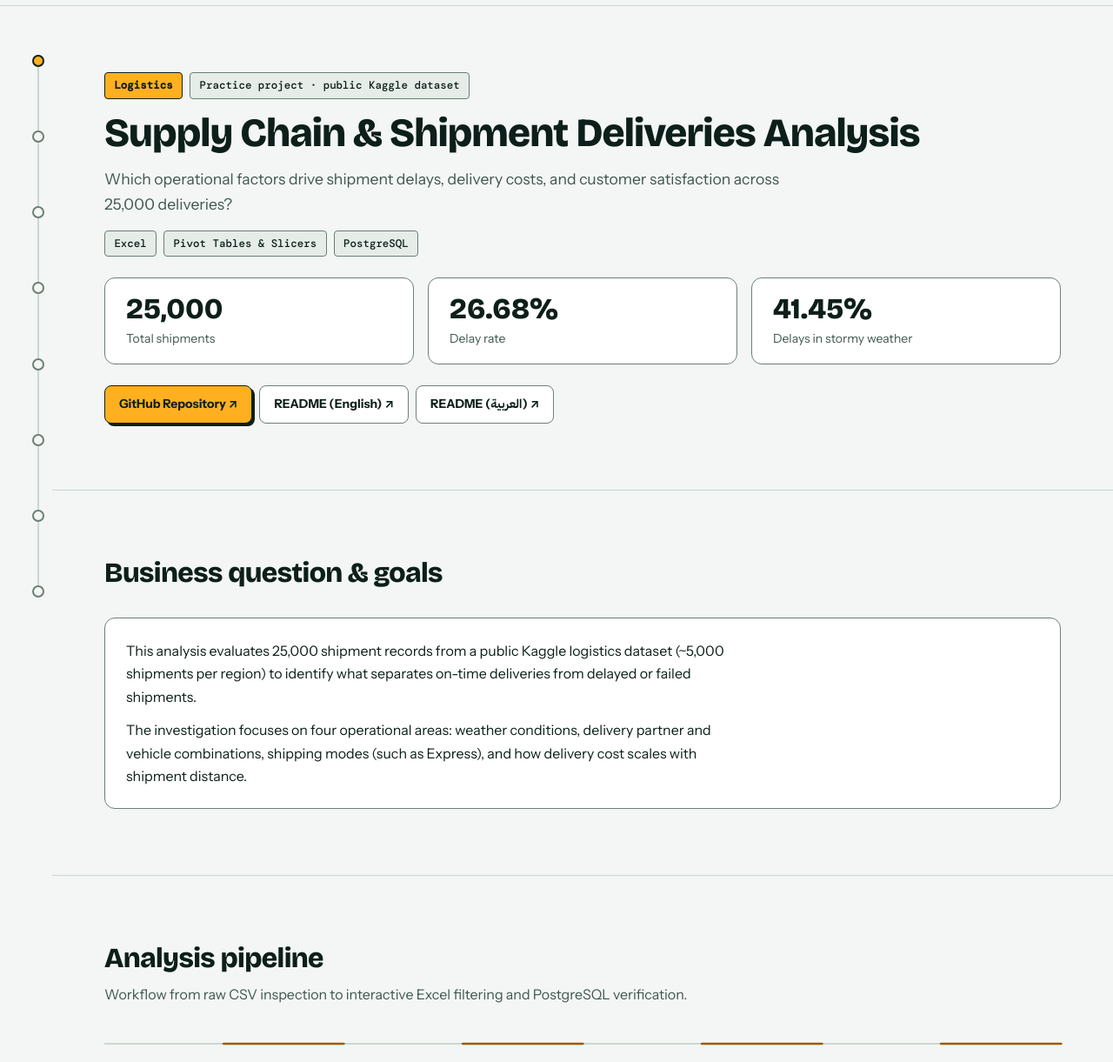
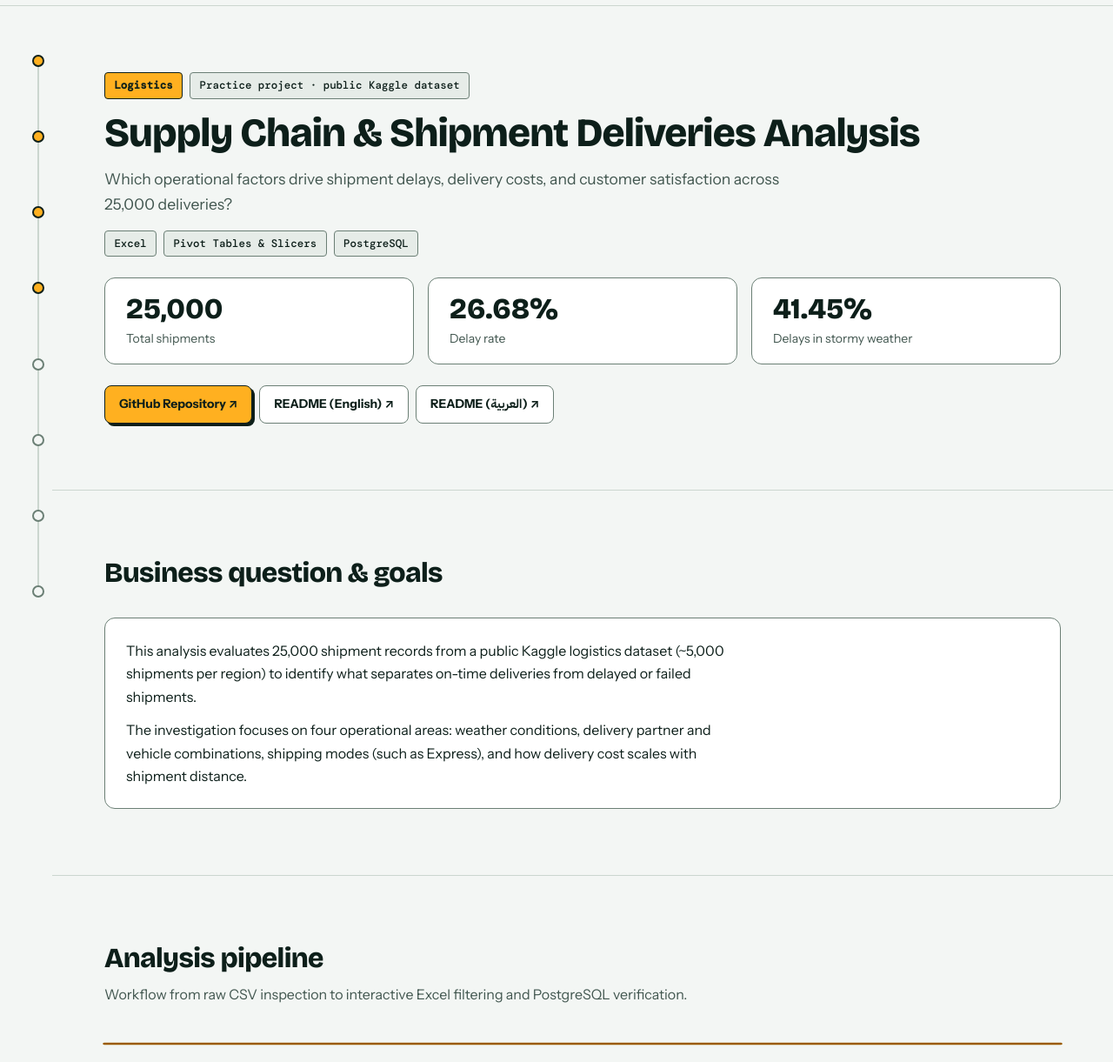
Before and after one commit to Esam-Haraz/Data-Analysis, a plain HTML site: page assets/projects/supply-chain/index.html in a window 1280 px wide. Shown: the part 57-1278 px from the top of the page at 87% size. Drawn offline with nearby package versions, Linux system fonts and the light colour scheme; files that its build step writes are made by us from their sources.

Commit message:
Fix paths and improve comments in index.html
Updated stylesheet and script links to use correct relative paths. Revised comments for clarity.

```diff
--- a/assets/projects/supply-chain/index.html
+++ b/assets/projects/supply-chain/index.html
@@ -66,8 +66,8 @@
   <link href="https://fonts.googleapis.com/css2?family=Bricolage+Grotesque:wght@700;800&family=DM+Mono:wght@400;500&family=IBM+Plex+Sans+Arabic:wght@400;500;600;700&family=Instrument+Sans:wght@400;500;600;700&display=swap" rel="stylesheet">
 
   <!-- Shared Design System v1.1 -->
-  <link rel="stylesheet" href="../../ds.css">
-  <script src="../../ds.js" defer></script>
+  <link rel="stylesheet" href="../ds.css">
+  <script src="../ds.js" defer></script>
 </head>
 <body class="has-rail">
   <a href="#main-content" class="ds-skip-link" data-i18n="skipToMain">Skip to main content</a>
@@ -302,7 +302,7 @@
 
         <div class="ds-findings-list">
 
-          <!-- Finding 1: Weather vs Delay Rate (4 Comparable Percentages -> Zero-Baseline Horizontal Bars) -->
+          <!-- Finding 1: Weather vs Delay Rate -->
           <article class="ds-finding-card">
             <div>
               <h3 class="ds-finding-title" data-i18n="f1Title">
@@ -369,7 +369,7 @@
             </table>
           </article>
 
-          <!-- Finding 2: Shipment Status Counts (3 Comparable Counts -> Zero-Baseline Bars) -->
+          <!-- Finding 2: Shipment Status Counts -->
           <article class="ds-finding-card">
             <div>
               <h3 class="ds-finding-title" data-i18n="f2Title">
@@ -425,7 +425,7 @@
             </table>
           </article>
 
-          <!-- Finding 3: Distance vs Delivery Cost (2 Comparable Values -> Zero-Baseline Bars) -->
+          <!-- Finding 3: Distance vs Delivery Cost -->
           <article class="ds-finding-card">
             <div>
               <h3 class="ds-finding-title" data-i18n="f3Title">
@@ -470,7 +470,7 @@
             </table>
           </article>
 
-          <!-- Finding 4: Partner/Vehicle Parity & Express Rating (Standout Callouts) -->
+          <!-- Finding 4: Partner/Vehicle Parity & Express Rating -->
           <article class="ds-finding-card">
             <div>
               <h3 class="ds-finding-title" data-i18n="f4Title">
```
